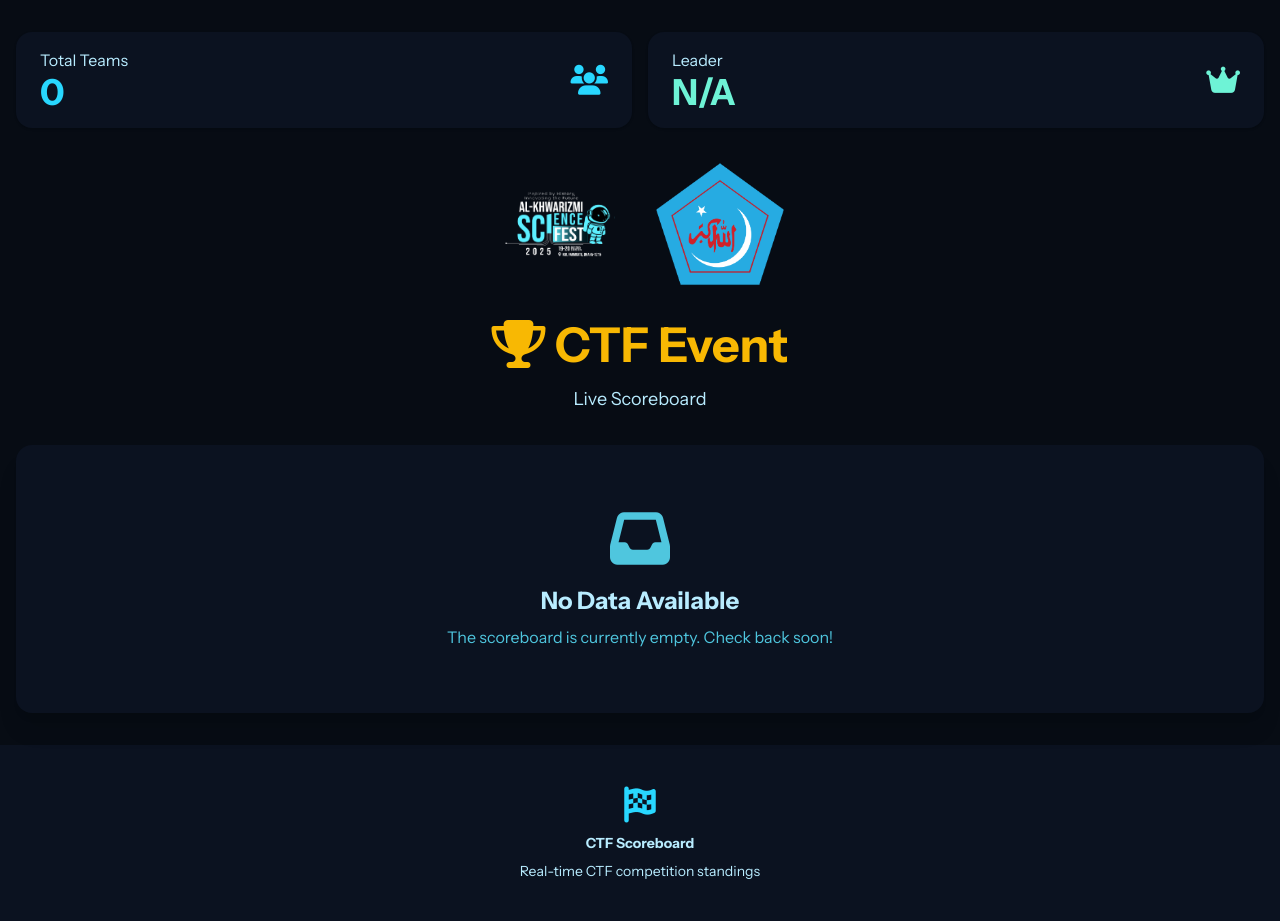
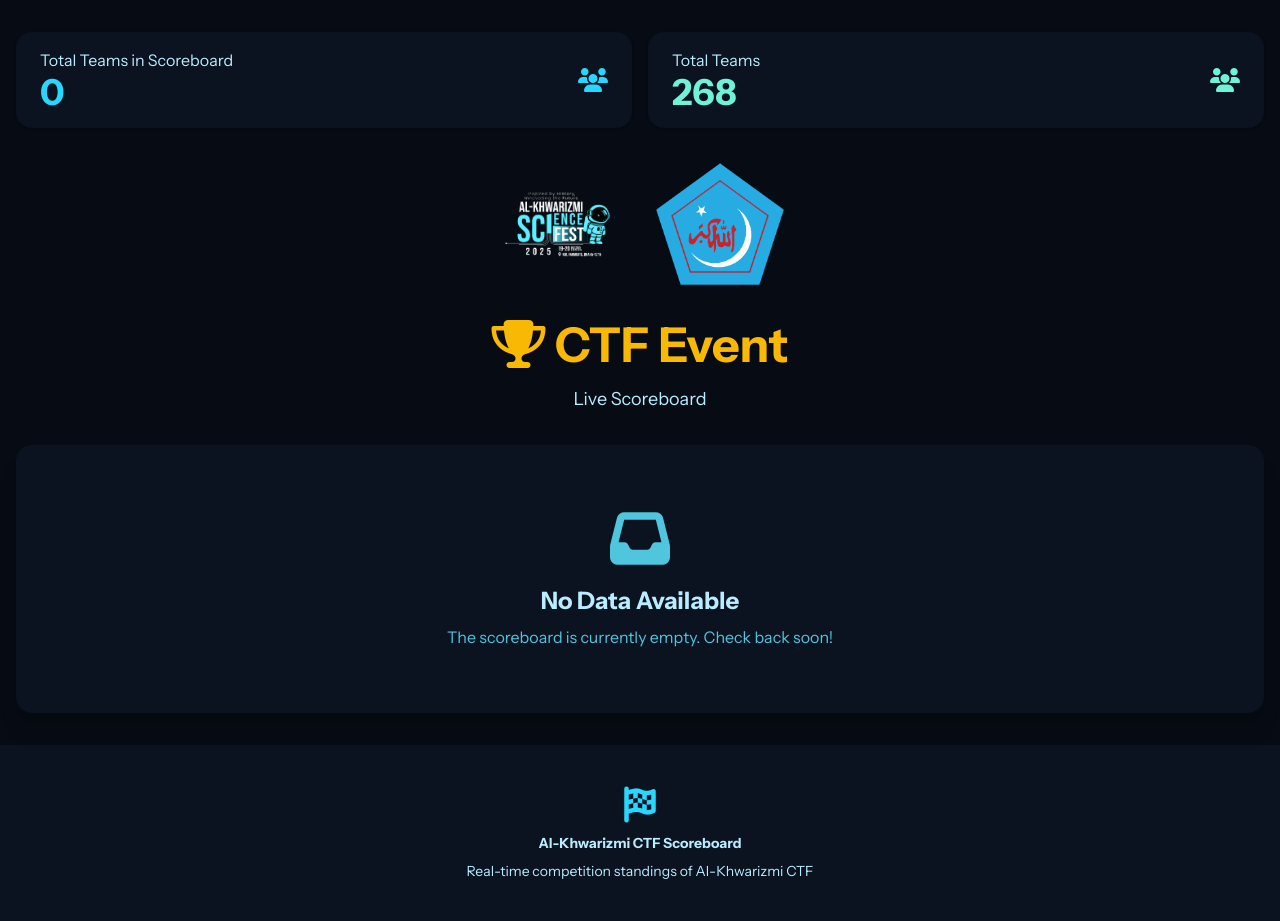
Before and after one commit to rafidalhaque/ctf-scoreboard, a Flask app: page / in a window 1280 px wide. Run offline with Flask 3, Linux system fonts and the light colour scheme; data that the repository does not hold is empty; parts of the project's set-up code (start-up, migrations or seed data) failed here and were passed over; some libraries are stand-ins or nearby versions.

Commit message:
update templates

```diff
--- a/templates/base.html
+++ b/templates/base.html
@@ -111,9 +111,9 @@
         <aside>
             <i class="fas fa-flag-checkered text-4xl text-accent"></i>
             <p class="font-bold">
-                CTF Scoreboard
+                Al-Khwarizmi CTF Scoreboard
             </p>
-            <p>Real-time CTF competition standings</p>
+            <p>Real-time competition standings of Al-Khwarizmi CTF</p>
         </aside>
     </footer>
 
--- a/templates/index.html
+++ b/templates/index.html
@@ -11,9 +11,9 @@
         <div class="stats shadow bg-space-800">
             <div class="stat">
                 <div class="stat-figure text-accent">
-                    <i class="fas fa-users text-3xl"></i>
+                    <i class="fas fa-users text-2xl"></i>
                 </div>
-                <div class="stat-title text-accent-ink">Total Teams</div>
+                <div class="stat-title text-accent-ink">Total Teams in Scoreboard</div>
                 <div class="stat-value text-accent">{{ scoreboard|length if scoreboard else 0 }}</div>
             </div>
         </div>
@@ -21,16 +21,10 @@
         <div class="stats shadow bg-space-800">
             <div class="stat">
                 <div class="stat-figure text-highlight">
-                    <i class="fas fa-crown text-3xl"></i>
+                    <i class="fas fa-users text-2xl"></i>
                 </div>
-                <div class="stat-title text-accent-ink">Leader</div>
-                <div class="stat-value text-highlight">
-                    {% if scoreboard and scoreboard|length > 0 %}
-                        {{ scoreboard[0].team_name[:10] }}{% if scoreboard[0].team_name|length > 10 %}...{% endif %}
-                    {% else %}
-                        N/A
-                    {% endif %}
-                </div>
+                <div class="stat-title text-accent-ink">Total Teams</div>
+                <div class="stat-value text-highlight">268</div>
             </div>
         </div>
     </div>
```
